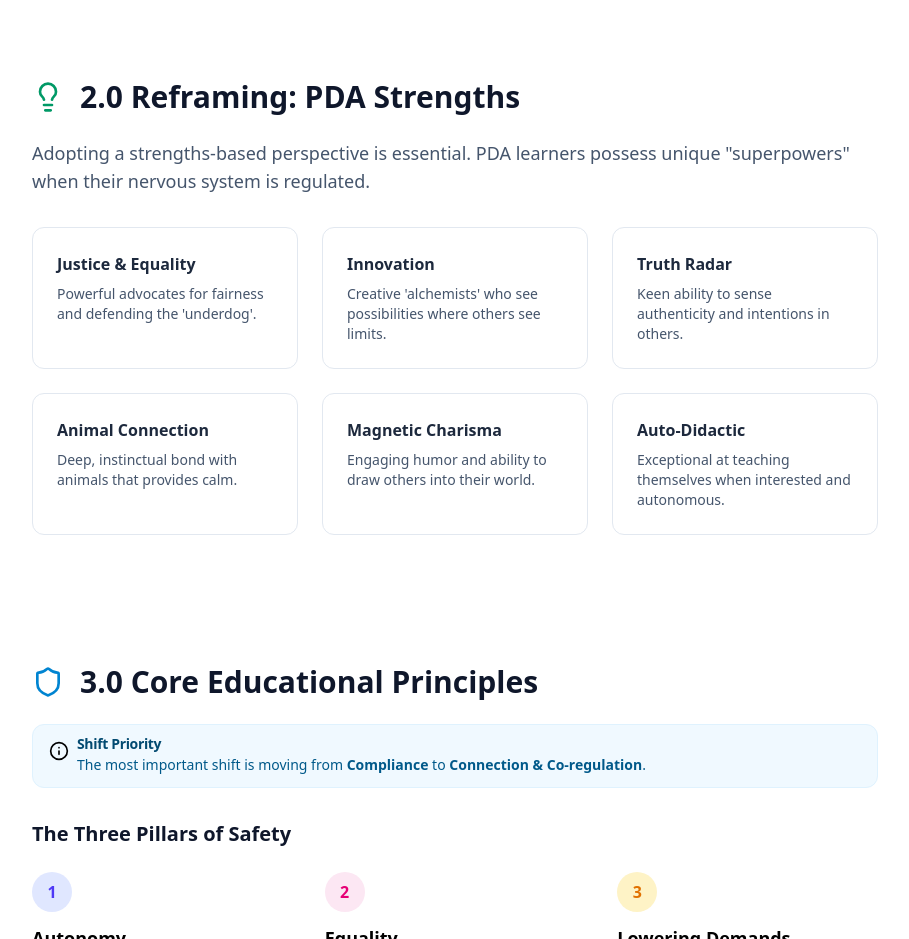
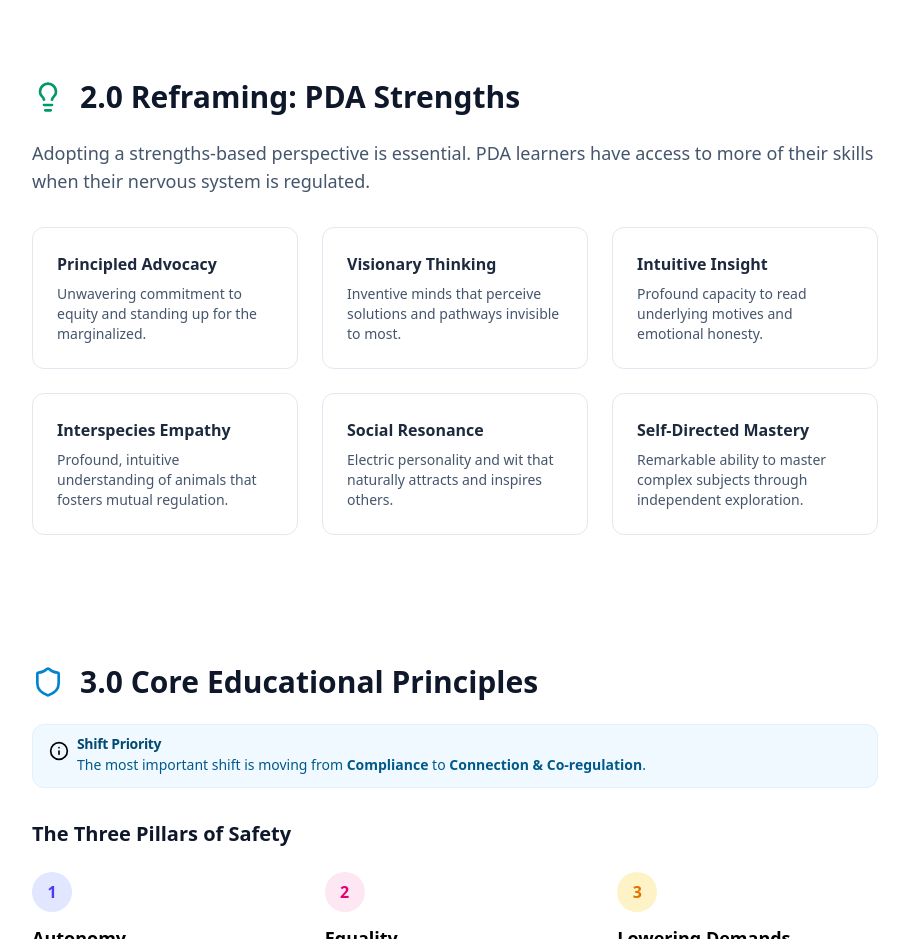
Before and after one commit to metaky/Antigravity, a Next.js app: page /pda-guide in a window 1280 px wide. Shown: the part 980-1919 px from the top of the page, without its empty margins (185-1094 px from the left). Built offline with nearby package versions, Linux system fonts and the light colour scheme; no server answers.

Commit message:
Reword PDA Guide content and update Analyze button style

```diff
--- a/src/app/analyze/page.tsx
+++ b/src/app/analyze/page.tsx
@@ -190,7 +190,7 @@ export default function AnalyzePage() {
                                     <svg xmlns="http://www.w3.org/2000/svg" width="16" height="16" viewBox="0 0 24 24" fill="none" stroke="currentColor" strokeWidth="2" strokeLinecap="round" strokeLinejoin="round" className="mr-2"><polyline points="6 9 6 2 18 2 18 9" /><path d="M6 18H4a2 2 0 0 1-2-2v-5a2 2 0 0 1 2-2h16a2 2 0 0 1 2 2v5a2 2 0 0 1-2 2h-2" /><rect width="12" height="8" x="6" y="14" /></svg>
                                     Print / Save PDF
                                 </Button>
-                                <Button onClick={() => setAnalysisComplete(false)}>Analyze Another File</Button>
+                                <Button variant="premium" onClick={() => setAnalysisComplete(false)}>Analyze Another File</Button>
                             </div>
                         </div>
 
--- a/src/app/pda-guide/page.tsx
+++ b/src/app/pda-guide/page.tsx
@@ -85,16 +85,16 @@ export default function PDAGuidePage() {
                                 <h2 className="text-3xl font-bold text-slate-900">2.0 Reframing: PDA Strengths</h2>
                             </div>
                             <p className="text-lg text-slate-600">
-                                Adopting a strengths-based perspective is essential. PDA learners possess unique "superpowers" when their nervous system is regulated.
+                                Adopting a strengths-based perspective is essential. PDA learners have access to more of their skills when their nervous system is regulated.
                             </p>
                             <div className="grid sm:grid-cols-2 lg:grid-cols-3 gap-6 mt-8">
                                 {[
-                                    { title: "Justice & Equality", desc: "Powerful advocates for fairness and defending the 'underdog'." },
-                                    { title: "Innovation", desc: "Creative 'alchemists' who see possibilities where others see limits." },
-                                    { title: "Truth Radar", desc: "Keen ability to sense authenticity and intentions in others." },
-                                    { title: "Animal Connection", desc: "Deep, instinctual bond with animals that provides calm." },
-                                    { title: "Magnetic Charisma", desc: "Engaging humor and ability to draw others into their world." },
-                                    { title: "Auto-Didactic", desc: "Exceptional at teaching themselves when interested and autonomous." }
+                                    { title: "Principled Advocacy", desc: "Unwavering commitment to equity and standing up for the marginalized." },
+                                    { title: "Visionary Thinking", desc: "Inventive minds that perceive solutions and pathways invisible to most." },
+                                    { title: "Intuitive Insight", desc: "Profound capacity to read underlying motives and emotional honesty." },
+                                    { title: "Interspecies Empathy", desc: "Profound, intuitive understanding of animals that fosters mutual regulation." },
+                                    { title: "Social Resonance", desc: "Electric personality and wit that naturally attracts and inspires others." },
+                                    { title: "Self-Directed Mastery", desc: "Remarkable ability to master complex subjects through independent exploration." }
                                 ].map((item, i) => (
                                     <div key={i} className="p-6 rounded-xl border border-slate-200 bg-white hover:shadow-md transition-shadow">
                                         <h3 className="font-bold text-slate-800 mb-2">{item.title}</h3>
```
